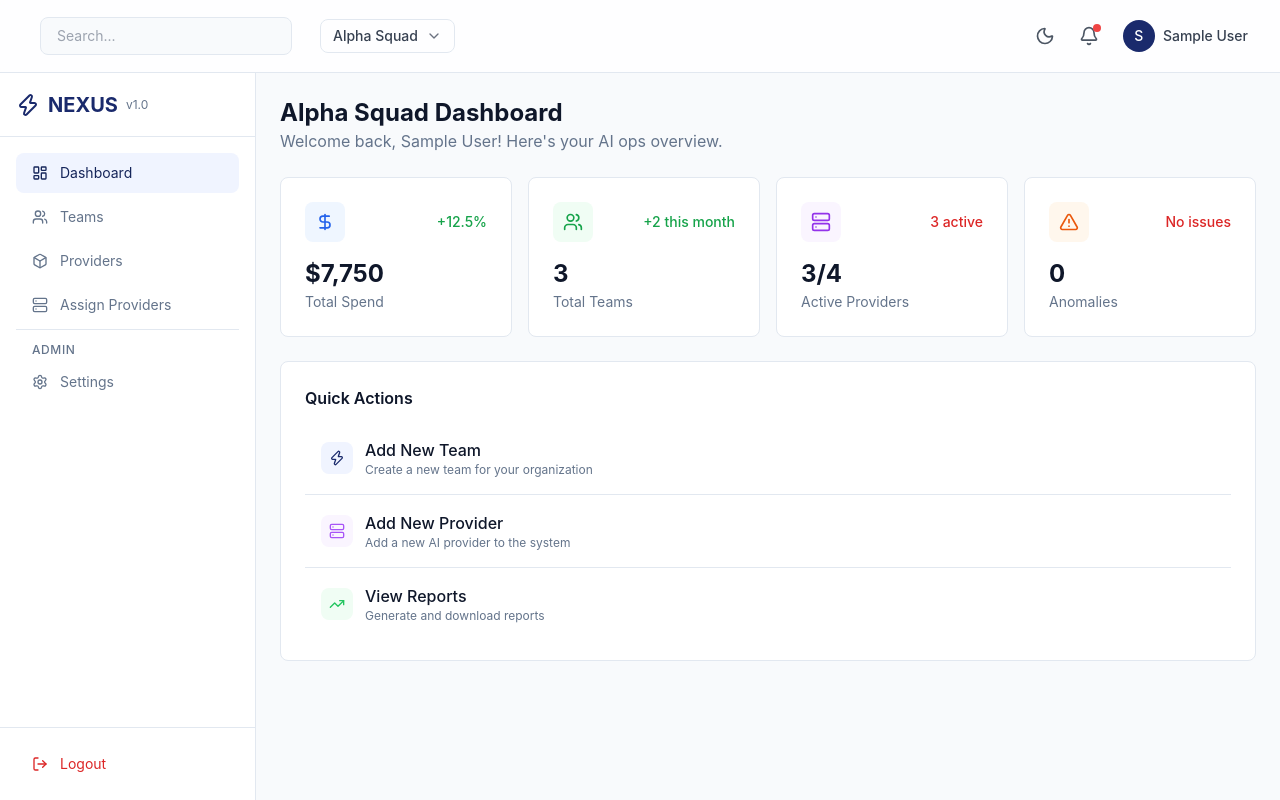
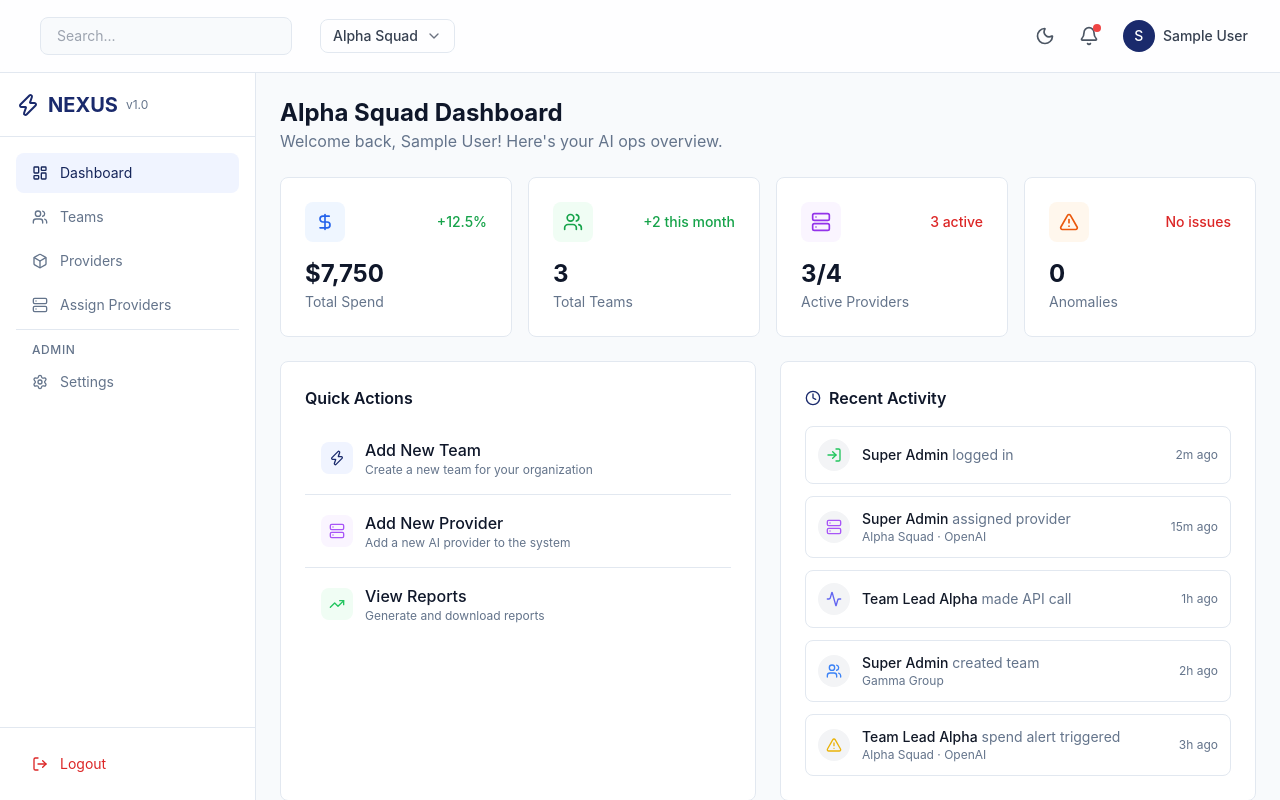
Before and after one commit to usamakhanzada319/NEXUS, a React (Vite) app: page / in a window 1280 px wide. Built offline with nearby package versions, Linux system fonts and the light colour scheme; sample sign-in values are in the browser's storage.

Commit message:
Add recent Activities in pages/Dshboard

```diff
--- a/src/api/client.ts
+++ b/src/api/client.ts
@@ -806,7 +806,7 @@ export const apiClient = {
       : Promise.reject(new Error("API not configured"))
   },
 
-  getRecentAuditLog: (limit: number = 5): Promise<AuditLog[]> => {
+  getRecentAuditLogs: (limit: number = 5): Promise<AuditLog[]> => {
 
     return isMockMode ? mockify(() => mockApi.getRecentAuditLogs(limit)) : Promise.resolve([])
 
--- a/src/pages/Dashboard.tsx
+++ b/src/pages/Dashboard.tsx
@@ -11,8 +11,12 @@ import {
   Zap,
   Server,
   AlertTriangle,
+  Clock,
+  LogIn,
+  LogOut,
+  Key,
 } from "lucide-react";
-import { DashboardStats } from "../types";
+import { DashboardStats, AuditLog } from "../types";
 
 export const Dashboard: React.FC = () => {
   const { user, isAdmin } = useAuth();
@@ -25,12 +29,90 @@ export const Dashboard: React.FC = () => {
     anomalies: 0,
   });
   const [isLoading, setIsLoading] = useState(true);
+  const [recentActivities, setRecentActivities] = useState<AuditLog[]>([]);
+
+  // FETCH RECENT ACTIVITIES
+
+  useEffect(() => {
+    const fetchActivities = async () => {
+      try {
+        const logs = await apiClient.getRecentAuditLogs(5);
+        setRecentActivities(logs);
+      } catch (error) {
+        console.error("Failed to fetch recent activities:", error);
+      }
+    };
+    fetchActivities();
+  }, []);
+
+  // ACTION ICON MAPPING
+
+  const getActionIcon = (action: string) => {
+    switch (action) {
+      case "login":
+        return <LogIn className="h-4 w-4 text-green-500" />;
+      case "logout":
+        return <LogOut className="h-4 w-4 text-red-500" />;
+      case "create_team":
+      case "update_team":
+      case "delete_team":
+        return <Users className="h-4 w-4 text-blue-500" />;
+      case "assign_provider":
+      case "remove_provider":
+      case "toggle_provider":
+      case "update_provider_config":
+        return <Server className="h-4 w-4 text-purple-500" />;
+      case "api_call":
+        return <Activity className="h-4 w-4 text-indigo-500" />;
+      case "spend_alert":
+        return <AlertTriangle className="h-4 w-4 text-yellow-500" />;
+      default:
+        return <Clock className="h-4 w-4 text-gray-500" />;
+    }
+  };
+
+  // FORMAT ACTION TEXT
+
+  const formatAction = (action: string): string => {
+    const map: Record<string, string> = {
+      login: "logged in",
+      logout: "logged out",
+      create_team: "created team",
+      update_team: "updated team",
+      delete_team: "deleted team",
+      create_provider: "added provider",
+      update_provider: "updated provider",
+      delete_provider: "deleted provider",
+      assign_provider: "assigned provider",
+      remove_provider: "removed provider",
+      toggle_provider: "toggled provider",
+      update_provider_config: "updated provider config",
+      api_call: "made API call",
+      spend_alert: "spend alert triggered",
+    };
+    return map[action] || action.replace(/_/g, " ");
+  };
+
+  // FORMAT TIME
+
+  const formatTime = (timestamp: string) => {
+    const diff = Date.now() - new Date(timestamp).getTime();
+    const minutes = Math.floor(diff / 60000);
+    const hours = Math.floor(minutes / 60);
+    const days = Math.floor(hours / 24);
+
+    if (minutes < 1) return "Just now";
+    if (minutes < 60) return `${minutes}m ago`;
+    if (hours < 24) return `${hours}h ago`;
+    return `${days}d ago`;
+  };
+
+  // FETCH STATS
 
   useEffect(() => {
     const fetchStats = async () => {
       setIsLoading(true);
       try {
-        //  If team is selected, fetch team-specific data
         if (currentTeam) {
           const [providers, spend] = await Promise.all([
             apiClient.getProviders(),
@@ -48,7 +130,6 @@ export const Dashboard: React.FC = () => {
             anomalies: 0,
           });
         } else {
-          //  No team selected — show all data
           const [teamsData, providers, spend] = await Promise.all([
             apiClient.getTeams(),
             apiClient.getProviders(),
@@ -75,6 +156,8 @@ export const Dashboard: React.FC = () => {
 
     fetchStats();
   }, [currentTeam, teams]);
+
+  // STATS CARDS
 
   const statsCards = [
     {
@@ -107,6 +190,8 @@ export const Dashboard: React.FC = () => {
     },
   ];
 
+  // LOADING STATE
+
   if (isLoading) {
     return (
       <div className="flex items-center justify-center h-64">
@@ -120,6 +205,7 @@ export const Dashboard: React.FC = () => {
 
   return (
     <div className="space-y-6">
+      {/* Header */}
       <div>
         <h1 className="text-2xl font-bold">
           {currentTeam ? `${currentTeam.name} Dashboard` : "Dashboard"}
@@ -129,6 +215,7 @@ export const Dashboard: React.FC = () => {
         </p>
       </div>
 
+      {/* Stats Cards */}
       <div className="grid grid-cols-1 sm:grid-cols-2 lg:grid-cols-4 gap-4">
         {statsCards.map((card) => (
           <StatsCard
@@ -142,6 +229,8 @@ export const Dashboard: React.FC = () => {
         ))}
       </div>
 
+      {/* QUICK ACTIONS + RECENT ACTIVITY (2 COLUMNS) */}
+      <div className="grid grid-cols-1 md:grid-cols-2 gap-6">
         {/* Quick Actions */}
         <div className="bg-white dark:bg-gray-900 rounded-lg border border-border p-6">
           <h3 className="font-semibold mb-4">Quick Actions</h3>
@@ -189,6 +278,52 @@ export const Dashboard: React.FC = () => {
             </button>
           </div>
         </div>
+
+        {/* RECENT ACTIVITY */}
+        <div className="bg-white dark:bg-gray-900 rounded-lg border border-border p-6">
+          <h3 className="font-semibold mb-4 flex items-center gap-2">
+            <Clock className="h-4 w-4 text-primary-500" />
+            Recent Activity
+          </h3>
+          <div className="space-y-3">
+            {recentActivities.length === 0 ? (
+              <p className="text-sm text-muted-foreground text-center py-4">
+                No recent activity
+              </p>
+            ) : (
+              recentActivities.map((log) => (
+                <div
+                  key={log.id}
+                  className="flex items-center gap-3 text-sm p-3 rounded-lg border border-border hover:bg-gray-50 dark:hover:bg-gray-800 transition-colors"
+                >
+                  <div className="w-8 h-8 rounded-full bg-gray-100 dark:bg-gray-800 flex items-center justify-center flex-shrink-0">
+                    {getActionIcon(log.action)}
+                  </div>
+                  <div className="flex-1 min-w-0">
+                    <p className="text-sm font-medium text-gray-900 dark:text-white">
+                      {log.userName}
+                      <span className="font-normal text-muted-foreground">
+                        {" "}
+                        {formatAction(log.action)}
+                      </span>
+                    </p>
+                    {log.details?.team && (
+                      <p className="text-xs text-muted-foreground truncate">
+                        {log.details.team}
+                        {log.details.provider && ` · ${log.details.provider}`}
+                        {log.details.model && ` · ${log.details.model}`}
+                      </p>
+                    )}
+                  </div>
+                  <span className="text-xs text-muted-foreground whitespace-nowrap">
+                    {formatTime(log.createdAt)}
+                  </span>
+                </div>
+              ))
+            )}
+          </div>
+        </div>
+      </div>
     </div>
   );
 };
```
Also changed, not shown: src/pages/AdminTeamProviders.tsx (+13 -2 lines). Lines whose indentation alone changed are shown as unchanged.
